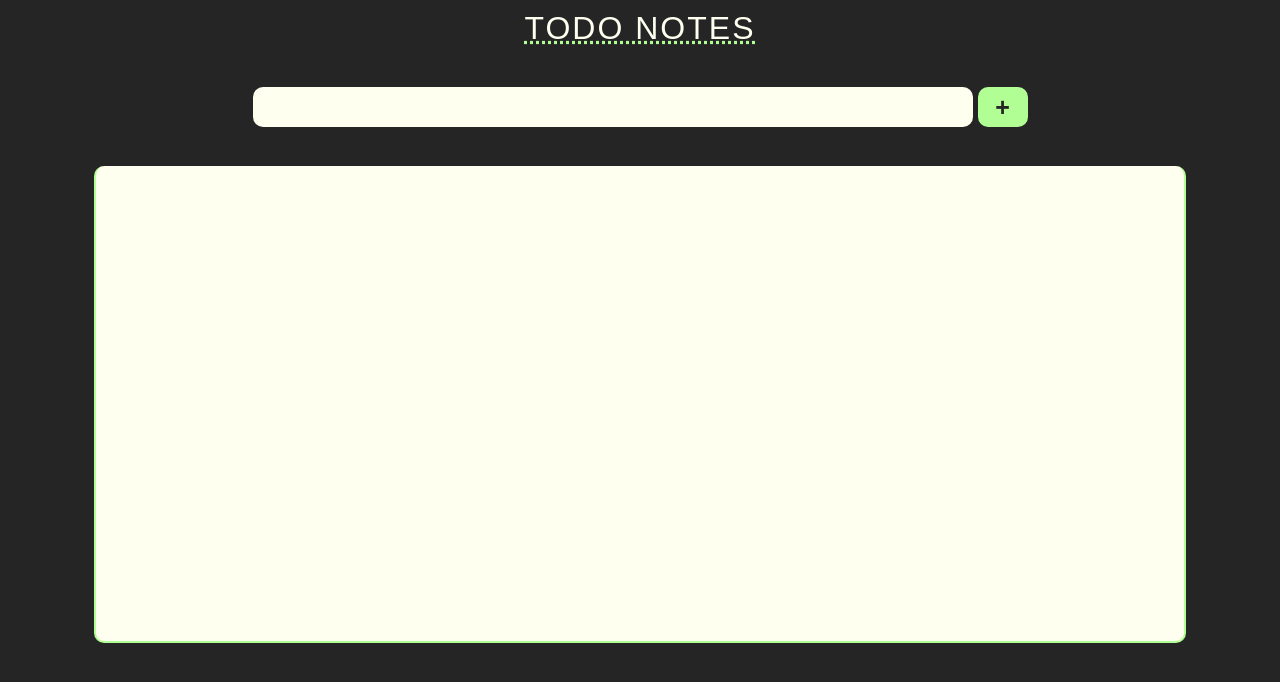
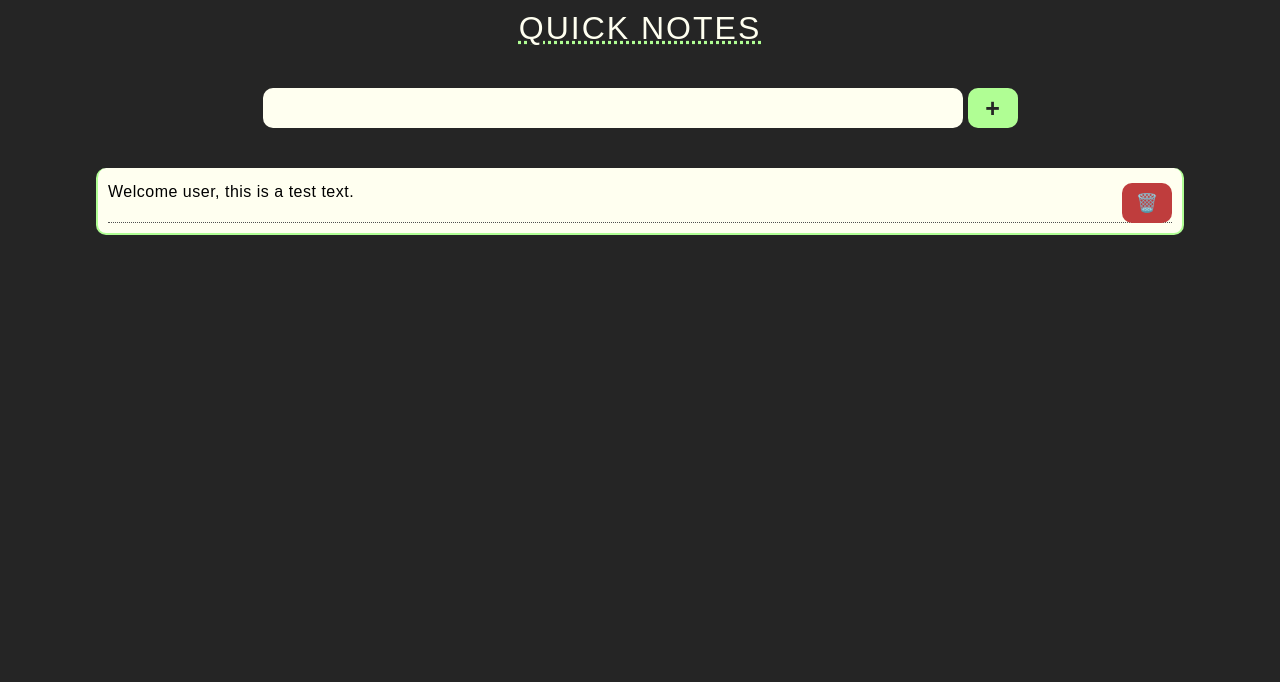
Before and after one commit to Sayanta337/JS-practice, a plain HTML site: page Notes/index.html in a window 1280 px wide. Drawn offline with Linux system fonts and the light colour scheme.

Commit message:
update-030 notes app css progressed.

```diff
--- a/Notes/index.html
+++ b/Notes/index.html
@@ -3,18 +3,28 @@
 <head>
   <meta charset="UTF-8">
   <meta name="viewport" content="width=device-width, initial-scale=1.0">
-  <title>^_^ Notes</title>
+  <title>^_^ Notes app</title>
   <link rel="stylesheet" href="notes.css">
 </head>
 <body>
-  <h1>Todo notes</h1>
+  <header>
+    <h1>Quick notes</h1>
+  </header>
+  <main>
     <div class="input_field">
       <input id="user_input" type="text">
       <button id="input_submit">+</button>
     </div>
     <div class="output_field">
-    <div class="outputs"></div>
+      <div class="outputs">
+        <div class="test">
+          <span class="para_notes">Welcome user, this is a test text.</span>
+          <button class="delete_btn">🗑️</button>
         </div>
+      </div>
+    </div>
+  </main>
+  <footer></footer>
   <script src="notes.js"></script>
 </body>
 </html>
--- a/Notes/notes.css
+++ b/Notes/notes.css
@@ -1,13 +1,16 @@
-* {margin: 0; padding: 0; font-family: Arial, Helvetica, sans-serif;}
+* {margin: 0; padding: 0; font-family: Arial, Helvetica, sans-serif; box-sizing: border-box;}
 
-body {width: 100vw;
-  height: 99vh;
+body {width: 100%;
+  min-height: 100vh;
   background-color: #252525;
 }
 
+header{width: 100%;margin-top: 10px; height: 38px;}
+
+main{width: 100%;
+  margin-top: 40px;}
+
 h1 {text-align: center;
-  margin-top: 10px;
-  margin-bottom: 10px;
   text-transform: uppercase;
   color: #fffff0;
   font-weight: 400;
@@ -18,10 +21,9 @@ h1 {text-align: center;
 .input_field{
   width: 100%;
   height: 40px;
-  margin-top: 40px;
   display: flex;
+  flex-wrap: wrap;
   justify-content: center;
-  align-self: center;
 }
 
 #user_input{
@@ -32,7 +34,7 @@ h1 {text-align: center;
   border-radius: 10px;
   padding-left: 10px;
   padding-right: 10px;
-  font-size: 18px;
+  font-size: 16px;
   text-align: left;
   font-weight: 100;
   background-color: #fffff0;
@@ -49,15 +51,18 @@ h1 {text-align: center;
   font-size: 25px;
   font-weight: bold;
   color: #252525;
+  cursor: pointer;
+}
+
+#input_submit:active{
+  background-color: #88c472;
 }
 
 .output_field{
   width: 100%;
   display: flex;
+  flex-wrap: wrap;
   justify-content: center;
-  align-items: center;
-  height: 60%;
-  max-height: 80%;
   margin-top: 40px;
 }
 
@@ -70,4 +75,36 @@ h1 {text-align: center;
   border-left: 2px solid #b0fe94;
   border-bottom: 2px solid #b0fe94;
   border-right: 2px solid #b0fe94;
+  padding-left: 10px;
+  padding-right: 10px;
+  padding-bottom: 10px;
 }
+
+.test{
+  height: 40px;
+  width: 100%;
+  display: flex;
+  justify-content: space-between;
+  border-bottom: 1px dotted #505050;
+  margin-top: 15px;
+}
+
+.para_notes{
+ font-size: 16px;
+ letter-spacing: 0.5px;
+ font-weight: 400;
+}
+
+.delete_btn{
+  height: 40px;
+  width: 50px;
+  background-color: #bf3d3d;
+  border: none;
+  border-radius: 10px;
+  font-size: 18px;
+  cursor: pointer;
+}
+
+.delete_btn:active{
+  background-color: #923030;
+}
```
Lines whose indentation alone changed are shown as unchanged.
